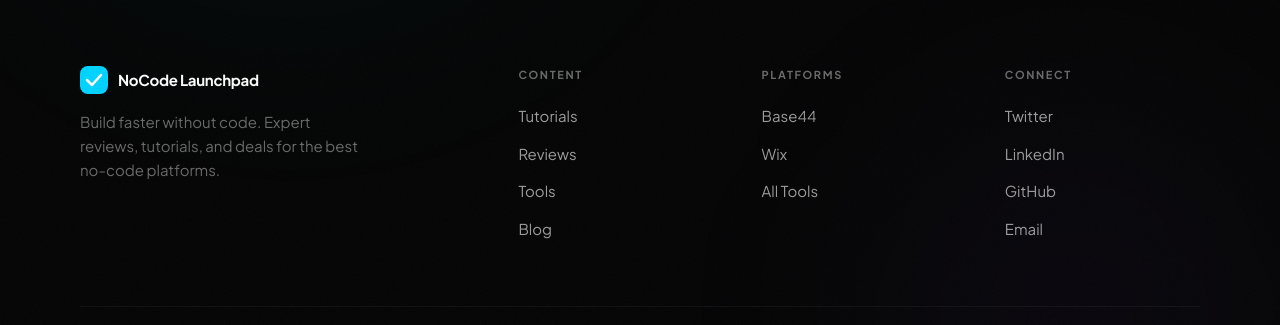
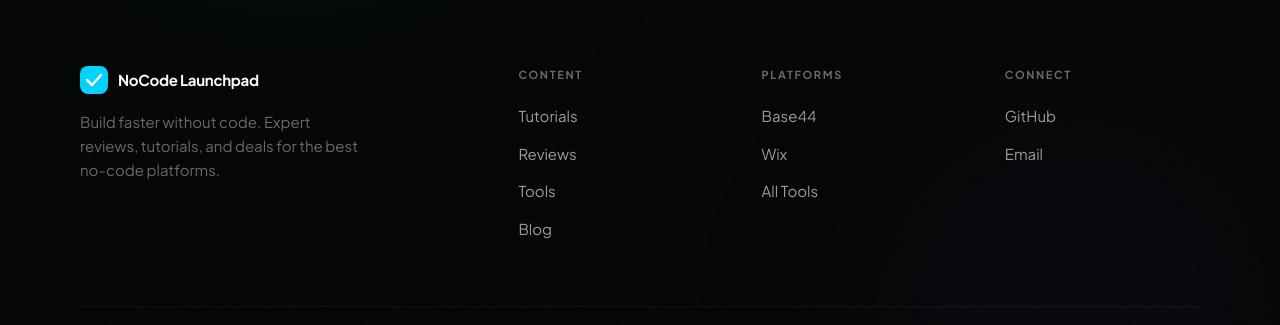
Before and after one commit to Chanw0w/nocode-launchpad, a Jekyll site: the page premium.html, which Jekyll copies as it is, in a window 1280 px wide and 900 px high, scrolled down 2587 px. Shown: the part 461-786 px from the top of the window. Built offline with Jekyll 4.4.1, drawn with Linux system fonts in a browser that asks for light colours; some web fonts are replaced.

Commit message:
Phase 7: Fix premium.html paths, socials, and broken anchor
- Prefix all 17 hard-coded paths with /nocode-launchpad/
- Fix /reviews/base44 → /base44-review/ and /reviews/wix → /wix-review/
- Remove Twitter/LinkedIn placeholder links (Phase 1 decision)
- Fix GitHub link to actual repo, Email to mailto:
- Fix broken #reviews anchor → /nocode-launchpad/reviews/

```diff
--- a/premium.html
+++ b/premium.html
@@ -1000,7 +1000,7 @@
   <!-- Floating Glass Nav -->
   <div class="nav-wrapper">
     <nav class="nav-pill">
-      <a href="/" class="nav-logo">
+      <a href="/nocode-launchpad/" class="nav-logo">
         <svg viewBox="0 0 28 28" fill="none">
           <rect width="28" height="28" rx="8" fill="url(#logo-grad)"/>
           <path d="M7 14L12 19L21 9" stroke="white" stroke-width="2.5" stroke-linecap="round" stroke-linejoin="round"/>
@@ -1015,9 +1015,9 @@
       </a>
 
       <div class="nav-links">
-        <a href="/tutorials" class="nav-link">Tutorials</a>
-        <a href="/reviews" class="nav-link">Reviews</a>
-        <a href="/tools" class="nav-link">Tools</a>
+        <a href="/nocode-launchpad/tutorials/" class="nav-link">Tutorials</a>
+        <a href="/nocode-launchpad/reviews/" class="nav-link">Reviews</a>
+        <a href="/nocode-launchpad/tools/" class="nav-link">Tools</a>
       </div>
 
       <a href="#newsletter" class="nav-cta">
@@ -1040,9 +1040,9 @@
   <!-- Mobile Overlay -->
   <div class="mobile-overlay" id="mobile-overlay">
     <nav class="mobile-nav">
-      <a href="/tutorials">Tutorials</a>
-      <a href="/reviews">Reviews</a>
-      <a href="/tools">Tools</a>
+      <a href="/nocode-launchpad/tutorials/">Tutorials</a>
+      <a href="/nocode-launchpad/reviews/">Reviews</a>
+      <a href="/nocode-launchpad/tools/">Tools</a>
       <a href="#newsletter">Get Free Guide</a>
     </nav>
   </div>
@@ -1075,7 +1075,7 @@
               </svg>
             </span>
           </a>
-          <a href="#reviews" class="btn-secondary">Read Reviews</a>
+          <a href="/nocode-launchpad/reviews/" class="btn-secondary">Read Reviews</a>
         </div>
 
         <div class="social-proof reveal delay-4">
@@ -1201,7 +1201,7 @@
   <footer class="footer">
     <div class="footer-inner">
       <div class="footer-brand">
-        <a href="/" class="nav-logo" style="margin-bottom: 16px; display: inline-flex;">
+        <a href="/nocode-launchpad/" class="nav-logo" style="margin-bottom: 16px; display: inline-flex;">
           <svg width="28" height="28" viewBox="0 0 28 28" fill="none">
             <rect width="28" height="28" rx="8" fill="url(#logo-grad2)"/>
             <path d="M7 14L12 19L21 9" stroke="white" stroke-width="2.5" stroke-linecap="round" stroke-linejoin="round"/>
@@ -1220,29 +1220,27 @@
       <div>
         <h4 class="footer-heading">Content</h4>
         <ul class="footer-links">
-          <li><a href="/tutorials">Tutorials</a></li>
-          <li><a href="/reviews">Reviews</a></li>
-          <li><a href="/tools">Tools</a></li>
-          <li><a href="/blog">Blog</a></li>
+          <li><a href="/nocode-launchpad/tutorials/">Tutorials</a></li>
+          <li><a href="/nocode-launchpad/reviews/">Reviews</a></li>
+          <li><a href="/nocode-launchpad/tools/">Tools</a></li>
+          <li><a href="/nocode-launchpad/blog/">Blog</a></li>
         </ul>
       </div>
 
       <div>
         <h4 class="footer-heading">Platforms</h4>
         <ul class="footer-links">
-          <li><a href="/reviews/base44">Base44</a></li>
-          <li><a href="/reviews/wix">Wix</a></li>
-          <li><a href="/tools">All Tools</a></li>
+          <li><a href="/nocode-launchpad/base44-review/">Base44</a></li>
+          <li><a href="/nocode-launchpad/wix-review/">Wix</a></li>
+          <li><a href="/nocode-launchpad/tools/">All Tools</a></li>
         </ul>
       </div>
 
       <div>
         <h4 class="footer-heading">Connect</h4>
         <ul class="footer-links">
-          <li><a href="#">Twitter</a></li>
-          <li><a href="#">LinkedIn</a></li>
-          <li><a href="#">GitHub</a></li>
-          <li><a href="#">Email</a></li>
+          <li><a href="https://github.com/Chanw0w/nocode-launchpad" target="_blank" rel="noopener">GitHub</a></li>
+          <li><a href="mailto:chantellevanheer@gmail.com">Email</a></li>
         </ul>
       </div>
     </div>
@@ -1250,8 +1248,8 @@
     <div class="footer-bottom">
       <span>&copy; 2026 NoCode Launchpad. All rights reserved.</span>
       <div class="footer-legal">
-        <a href="/privacy">Privacy</a>
-        <a href="/terms">Terms</a>
+        <a href="/nocode-launchpad/privacy/">Privacy</a>
+        <a href="/nocode-launchpad/terms/">Terms</a>
       </div>
     </div>
   </footer>
```
